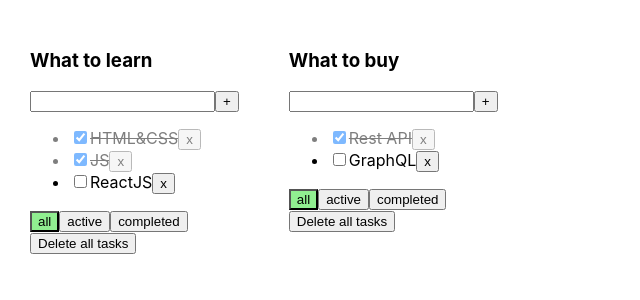
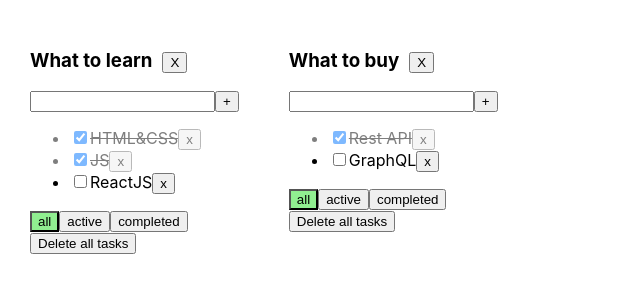
Before and after one commit to Daniyel-Tkachuk/todolist, a React (Vite) app: page / in a window 1280 px wide. Shown: the top 300 px of the page, without its empty margins (0-640 px from the left). Built offline with nearby package versions, Linux system fonts and the light colour scheme.

Commit message:
global refactors

```diff
--- a/src/App.tsx
+++ b/src/App.tsx
@@ -21,7 +21,6 @@ export type TodolistType = {
 export type FilterValues = "all" | "active" | "completed"
 
 
-
 export const App = () => {
   const todolistId_1 = crypto.randomUUID()
   const todolistId_2 = crypto.randomUUID()
@@ -43,6 +42,10 @@ export const App = () => {
     ],
   })
 
+  const removeTodolist = (todoId: string) => {
+    setTodolists(todolists.filter(tl => tl.id !== todoId))
+    deleteAllTasks(todoId)
+  }
 
   const deleteAllTasks = (todoId: string) => {
     const copyState = {...tasks}
@@ -76,6 +79,7 @@ export const App = () => {
                     todolist={el}
                     tasks={tasks}
                     filter={el.filter}
+                    removeTodolist={removeTodolist}
                     deleteTask={deleteTask}
                     deleteAllTasks={deleteAllTasks}
                     addTask={addTask}
--- a/src/components/Todolist.tsx
+++ b/src/components/Todolist.tsx
@@ -7,6 +7,7 @@ type Props = {
   todolist: TodolistType
   tasks: TasksStateType
   filter: FilterValues
+  removeTodolist: (todoId: string) => void
   deleteTask: (todoId: string, taskId: string) => void
   deleteAllTasks: (todoId: string) => void
   addTask: (todoId: string, taskTitle: string) => void
@@ -19,6 +20,7 @@ export const Todolist = (props: Props) => {
     tasks,
     todolist,
     filter,
+    removeTodolist,
     deleteTask,
     deleteAllTasks,
     addTask,
@@ -81,7 +83,8 @@ export const Todolist = (props: Props) => {
 
   return (
     <div>
-      <h3>{todolist.title}</h3>
+      <h3 style={{display: "inline-block", marginRight: "10px"}}>{todolist.title}</h3>
+      <Button title="X" onClick={() => removeTodolist(todolist.id)}/>
       <div>
         <input type="text"
                className={error ? "error" : ""}
```
